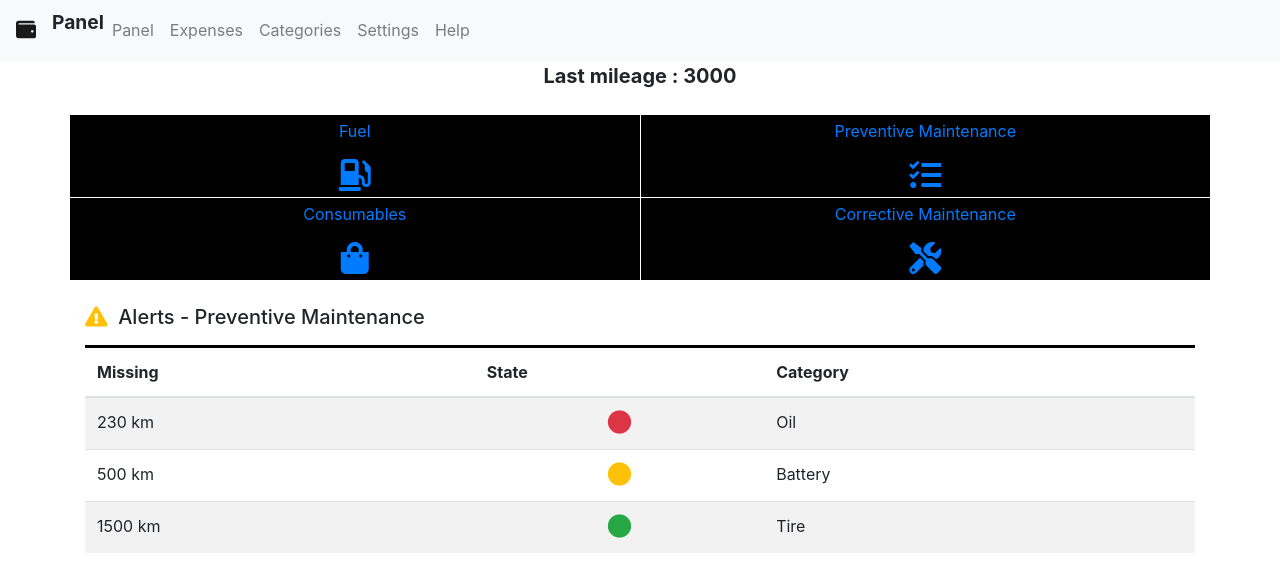
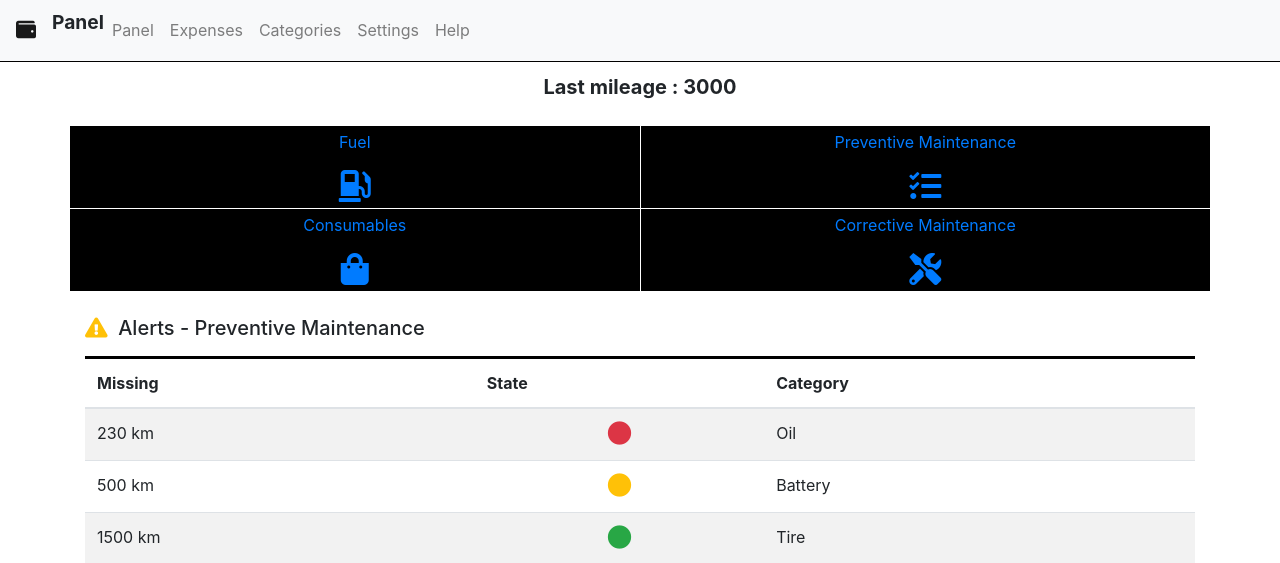
Before and after one commit to mmanumos/chronocar, a Flask app: page /panel in a window 1280 px wide. Shown: the top 563 px of the page. Run offline with Flask 2, Linux system fonts and the light colour scheme; some libraries are stand-ins or nearby versions.

Commit message:
[Feature] Styles and test to session. modified:   static/scripts/expenses.js modified:   templates/base.html modified:   templates/panel.html

```diff
--- a/static/scripts/expenses.js
+++ b/static/scripts/expenses.js
@@ -13,6 +13,7 @@ $.ajax({
 });
 
 const user_id = sessionStorage.getItem('User ID');
+console.log("This is user id: " + user_id);
 const url = 'http://34.71.55.165:5000/api/v1/users/' + user_id + '/expenses/';
 
 $.ajax({
--- a/templates/base.html
+++ b/templates/base.html
@@ -11,7 +11,7 @@
 </head>
 
 <body>
-    <nav class="navbar navbar-expand-lg navbar-light bg-light">
+    <nav class="navbar navbar-expand-lg navbar-light bg-light" style="border-bottom: 1px solid black;">
         <a class="navbar-brand" href="#">
             <i class="fas fa-wallet"></i>
         </a>
--- a/templates/panel.html
+++ b/templates/panel.html
@@ -3,7 +3,8 @@
 Panel
 {% endblock %}
 {% block content %}
-<p class="text-center" class="mt-2" style="font-size: 20px; font-weight: bold;">Last mileage :<spam id="last_mileage">
+<p class="text-center" class="mt-2" style="font-size: 20px; font-weight: bold; margin-top: 10px;">Last mileage :<spam
+        id="last_mileage">
         3000</spam>
 </p>
 <div class="row text-center my-4" style="background-color: black;">
```
